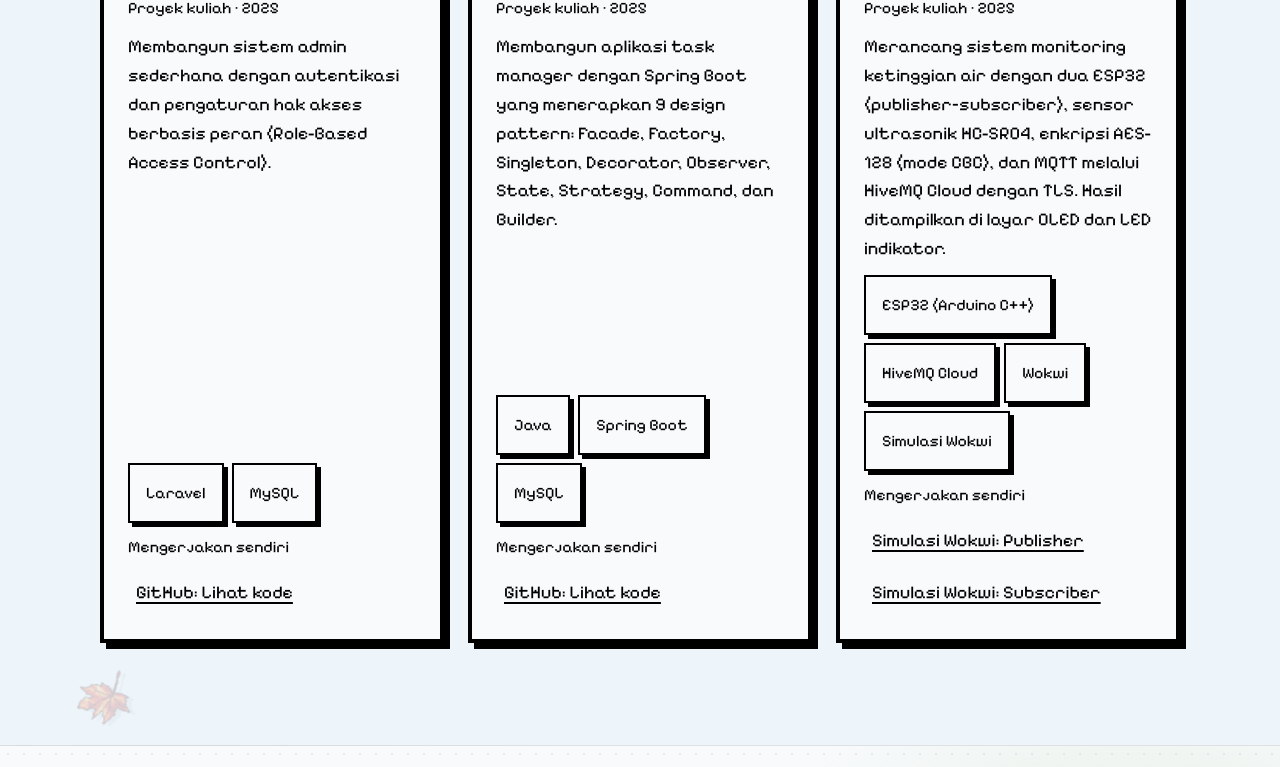
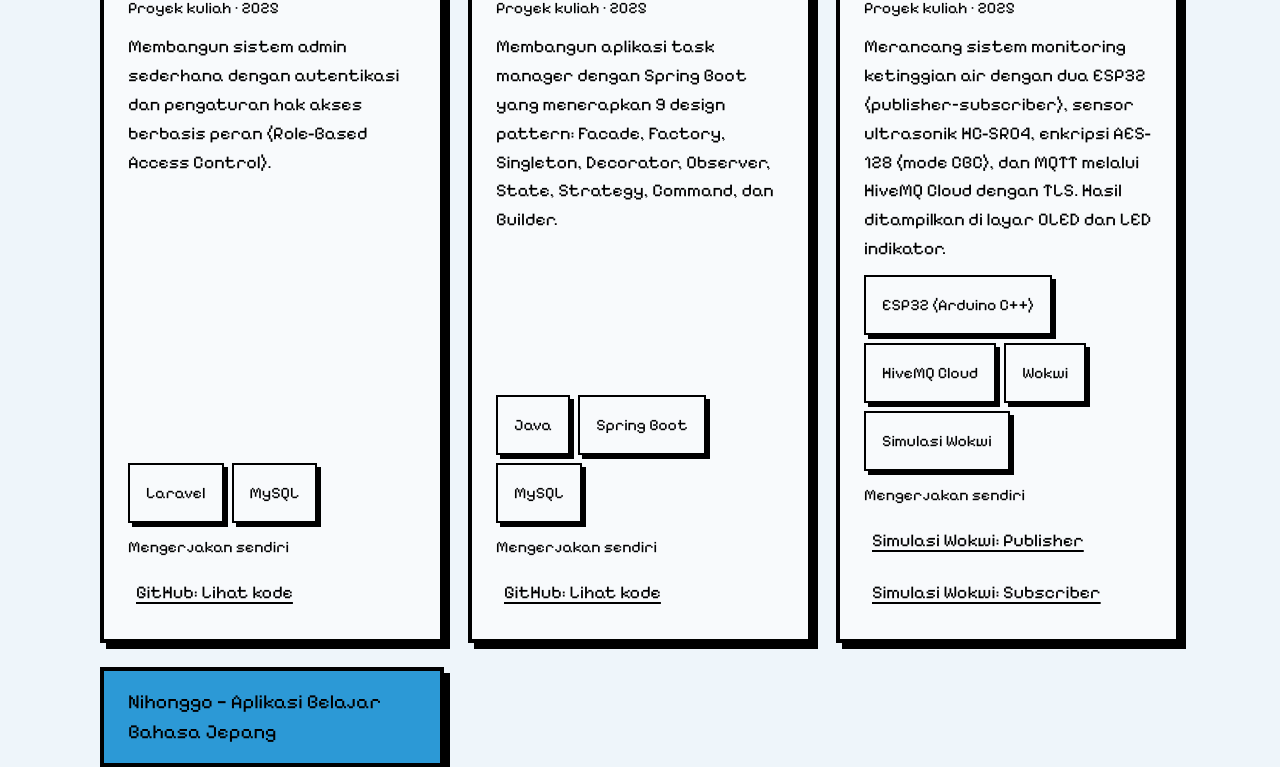
Before and after one commit to RETXSD/CV, a React (Vite) app: page / in a window 1280 px wide. Shown: the part 1994-2761 px from the top of the page. Built offline with nearby package versions, Linux system fonts and the light colour scheme.

Commit message:
Add Nihonggo iOS project to portfolio

```diff
--- a/src/data/content-translations.js
+++ b/src/data/content-translations.js
@@ -42,6 +42,15 @@ const contentEnglish = {
         label: link.label.includes("Publisher") ? "Wokwi simulation: Publisher" : "Wokwi simulation: Subscriber",
       })),
     },
+    {
+      ...content.projects[3],
+      title: "Nihonggo — Japanese Learning App",
+      kind: "Personal project",
+      description:
+        "An iOS app for learning Japanese with JLPT N5–N1 lessons, kana practice, a local dictionary, audio pronunciation, Core ML kana scanning, sentence OCR, and a multilingual AI tutor.",
+      role: "Solo project",
+      links: content.projects[3].links.map((link) => ({ ...link, label: "GitHub: View source" })),
+    },
   ],
   skills: {
     ...content.skills,
--- a/src/data/content.js
+++ b/src/data/content.js
@@ -80,6 +80,22 @@ export const content = {
       ],
       badge: "Simulasi Wokwi",
     },
+    {
+      title: "Nihonggo — Aplikasi Belajar Bahasa Jepang",
+      kind: "Proyek pribadi",
+      year: null,
+      description:
+        "Aplikasi iOS untuk belajar bahasa Jepang dengan materi JLPT N5–N1, latihan kana, kamus lokal, pelafalan audio, pemindaian kana dengan Core ML, OCR kalimat, dan tutor AI multibahasa.",
+      tools: ["Swift", "SwiftUI", "Core ML", "Vision", "AVFoundation"],
+      role: "Proyek solo",
+      links: [
+        {
+          label: "GitHub: Lihat kode",
+          url: "https://github.com/RETXSD/Ios/tree/main/Nihonggo",
+        },
+      ],
+      badge: null,
+    },
   ],
   skills: {
     technical: ["Java (Spring Boot)", "JavaScript", "Python", "SQL", "HTML", "CSS"],
--- a/src/sections/project-card.jsx
+++ b/src/sections/project-card.jsx
@@ -7,7 +7,7 @@ export function ProjectCard({ project }) {
     <div className={project.links.length > 0 ? "project-frame project-frame-linked" : "project-frame"}>
       <Card title={project.title}>
         <p className="font-body text-ink text-sm leading-normal">
-          {project.kind} · {project.year}
+          {project.kind}{project.year && ` · ${project.year}`}
         </p>
         <p className="project-description font-body text-md leading-body text-ink">{project.description}</p>
         <div className="flex flex-wrap gap-2">
```
Also changed, not shown: 1 other file (tests, documents, lock files or other folders).
